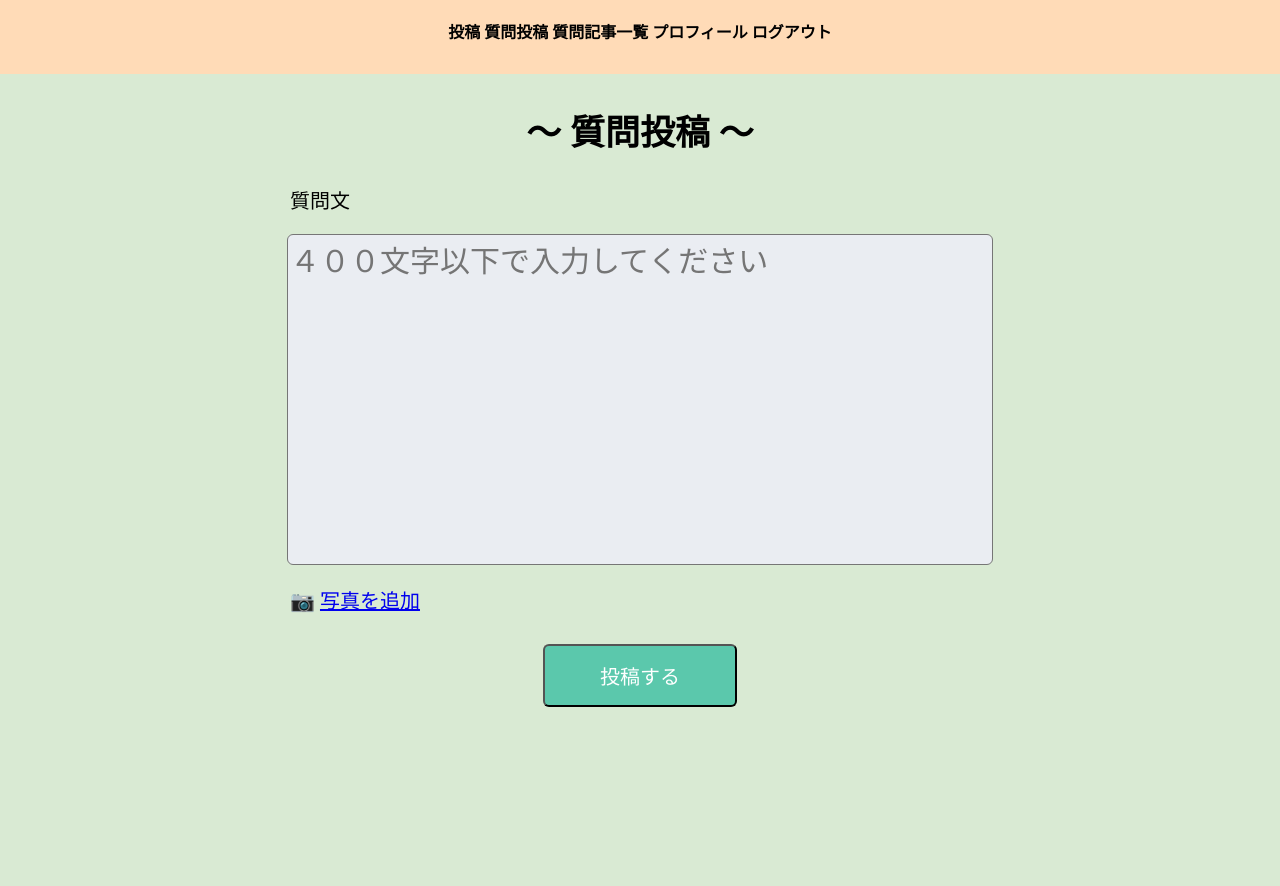
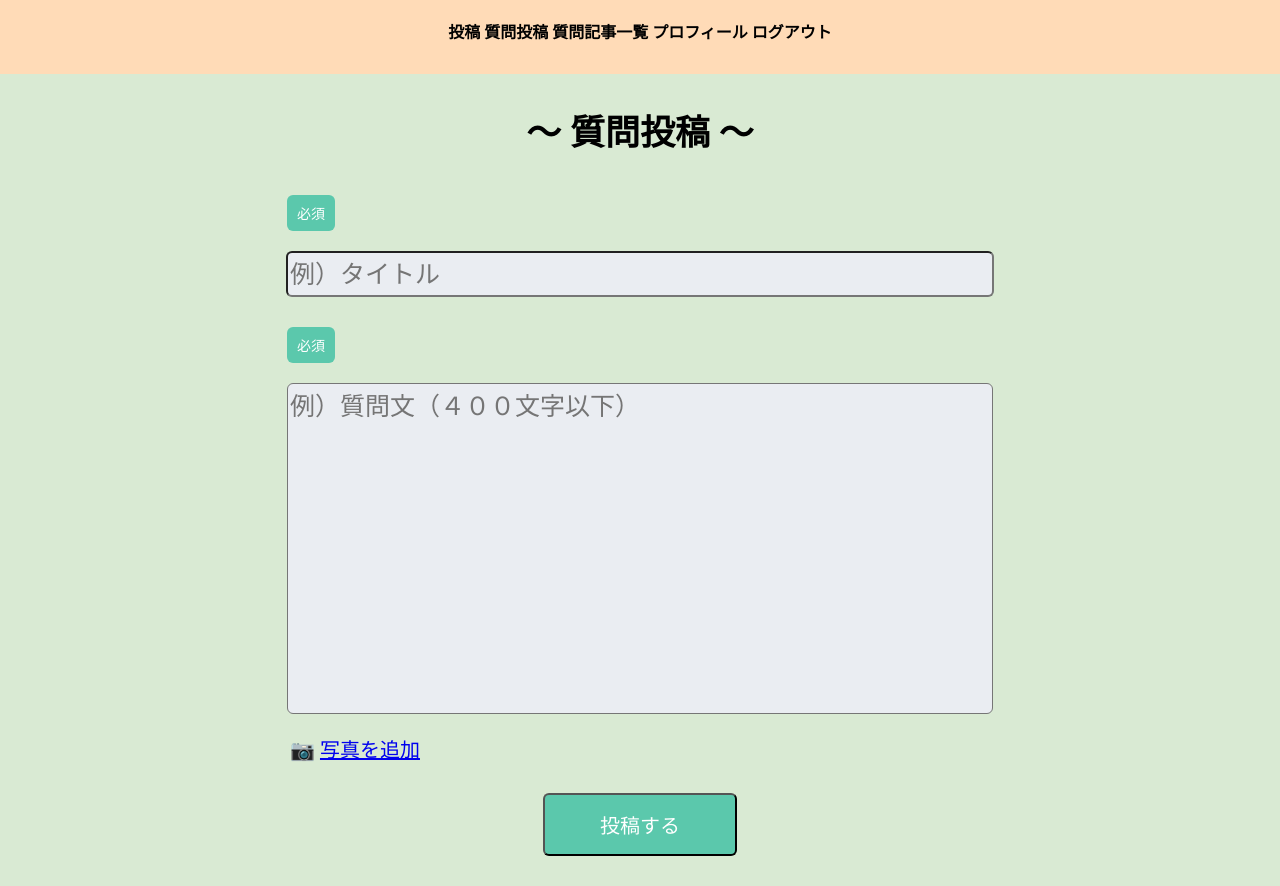
Before and after one commit to Suzumy/PBL1, a PHP site: page /post_question.php in a window 1280 px wide. Before the commit the page ends 707 px from the top, so only its background shows below. Run offline with PHP 8.4, Linux system fonts and the light colour scheme.

Commit message:
2020/05/13 11:50

```diff
--- a/css/home.css
+++ b/css/home.css
@@ -1,3 +1,4 @@
+
 body {
     background-color: #D9EAD3;
 }
--- a/css/login.css
+++ b/css/login.css
@@ -1,3 +1,4 @@
+
 body{
     background-color: #d9ead3;
 }
--- a/css/post_item.css
+++ b/css/post_item.css
@@ -1,3 +1,4 @@
+
 body{
     text-align: center;
     background-color: #d9ead3;
@@ -84,6 +85,7 @@ p:first-child{
     max-width: 610px;
     background: #eaedf2;
     font-size: 18px;
+    resize: none;
 }
 
 .Form-Btn {
--- a/css/post_question.css
+++ b/css/post_question.css
@@ -1,3 +1,4 @@
+
 body {
     background-color: #D9EAD3;
 }
@@ -11,6 +12,7 @@ h1 {
 p {
     text-align: center;
     font-size: 20px;
+    white-space: nowrap;
 }
 
 textarea {
@@ -19,12 +21,24 @@ textarea {
     resize: none;
     width:700px;
     height:325px;
-    font-size: 30px;
+    font-size: 25px;
     border-radius: 6px;
     background: #eaedf2;
 }
 
-input {
+
+input[type="text"]{
+    display: block;
+    margin: 0 auto;
+    resize: none;
+    width:700px;
+    height:40px;
+    font-size: 25px;
+    border-radius: 6px;
+    background: #eaedf2;
+}
+
+input[type="submit"]{
     display: block;
     margin: 30px auto;
     padding: 15px 55px;
@@ -33,3 +47,17 @@ input {
     background: #5bc8ac;
     color: #fff;
 }
+
+.Form-Item-Label-Required {
+    border-radius: 6px;
+    margin-top: 10px;
+    margin-right: 8px;
+    padding-top: 8px;
+    padding-bottom: 8px;
+    width: 48px;
+    display: inline-block;
+    text-align: center;
+    background: #5bc8ac;
+    color: #fff;
+    font-size: 14px;
+}
--- a/dbdata/mysql_PBL1A.txt
+++ b/dbdata/mysql_PBL1A.txt
@@ -26,6 +26,9 @@ create table article(
     articleimg4   varchar(50),
     urlpath     varchar(50),
     ORnum   int,
+
+    date DATETIME NOT NULL DEFAULT CURRENT_TIMESTAMP,
+
     FOREIGN key(userId) REFERENCES users(userId)
 );
 create table comment(
--- a/post_question.php
+++ b/post_question.php
@@ -1,3 +1,4 @@
+
 <!DOCTYPE html>
 <html lang="ja">
     <head>
@@ -10,10 +11,17 @@
         <?php
             require_once __DIR__ . '/header.php';
         ?>
-        <h1>～ 質問投稿 ～</h1>
-        <p style="margin-right: 640px">質問文</p>
-        <textarea name="example" cols="50" rows="10" maxlength="400" placeholder="４００文字以下で入力してください"></textarea>
-        <p style="margin-right: 570px">📷 <a href="#">写真を追加</a></p>
-        <input type="submit" name="button1" value="投稿する">
+
+        <form method="POST" action="./post_question_db.php">
+            <h1>～ 質問投稿 ～</h1>
+            <p style="margin-right: 650px"><span class="Form-Item-Label-Required">必須</span></p>
+            <input type="text" name="title" class="Form-Item-Input"
+            placeholder="例）タイトル" required>
+            <p style="margin-right: 650px"><span class="Form-Item-Label-Required">必須</span></p>
+            <textarea name="textarea" cols="50" rows="10" maxlength="400"
+            placeholder="例）質問文（４００文字以下）" required></textarea>
+            <p style="margin-right: 570px">📷 <a href="#">写真を追加</a></p>
+            <input type="submit" name="button1" value="投稿する">
+        </form>
     </body>
 </html>
--- a/pre.php
+++ b/pre.php
@@ -24,4 +24,5 @@
     $http_host = '//'.$_SERVER['SERVER_NAME'];
 
     $home_php = $http_host.'/home.php';
+
     $detail_php = $http_host.'/detail.php';
```
Also changed, not shown: css/profile_edit.css (+9 -1 lines), dbdata/dbdata.php (+14 -12 lines), dbdata/dbsql.php (+29 -14 lines), detail.php (+56 -21 lines), home.php (+83 -32 lines), login_db.php (+9 -3 lines), post_item.php (+10 -7 lines).
